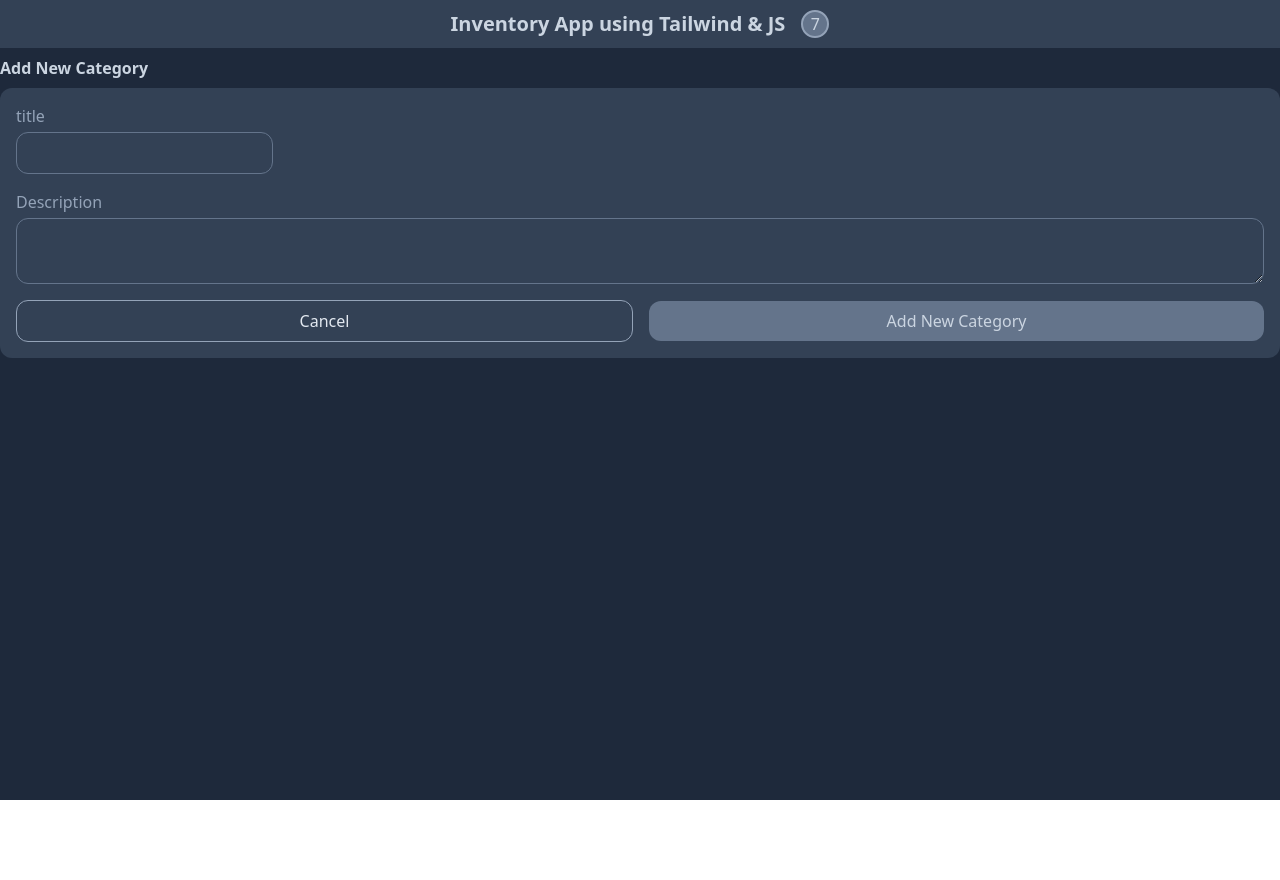
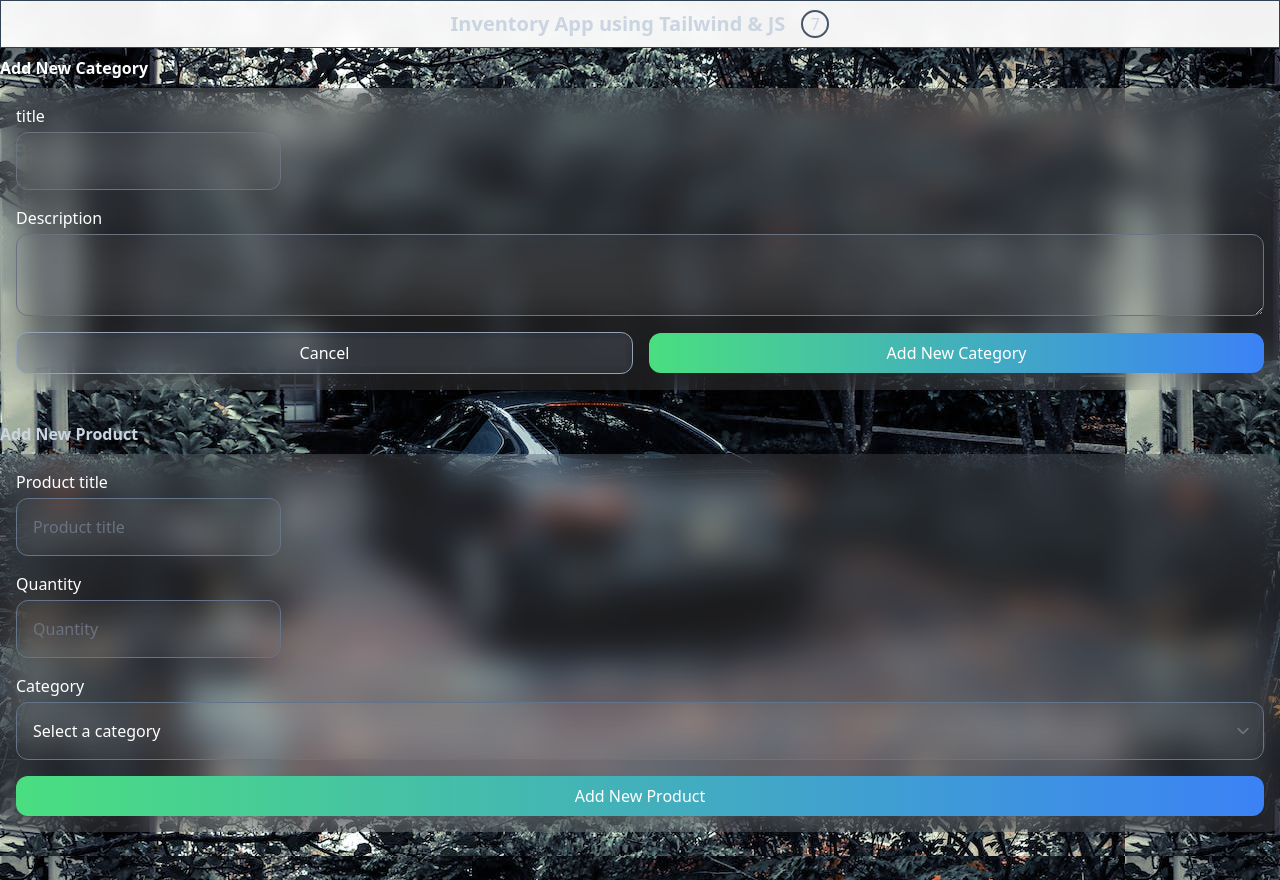
Before and after one commit to Sajadssa/Inventory-JS-Tailwind, a website: page public/index.html in a window 1280 px wide. Before the commit the page ends 800 px from the top, so only its background shows below. Drawn offline with Linux system fonts and the light colour scheme.

Commit message:
changes theme to glassy

```diff
--- a/public/index.html
+++ b/public/index.html
@@ -5,47 +5,148 @@
 <title>Inventory App</title>
 <link rel="stylesheet" href="./build/tailwind.css" />
 </head>
-  <body>
-    <div class="bg-slate-800  h-screen w-screen">
+<body class="bg-[url('/src/assets/pexels-photo-1402787.jpeg')]" >
+<div class= "min-h-screen antialiased text-slate-500 dark:text-slate-400bg-[url('/src/assets/pexels-photo-1402787.jpeg')]">
 <!-- appbar -->
-      <div class="h-12 flex items-center justify-center gap-x-4 bg-slate-700">
-        <h1 class="text-xl font-bold text-slate-300">
+<div class=" sticky top-0 z-40 w-full backdrop-blur flex-none transition-colors duration-500 lg:z-50 lg:border-b lg:border-slate-700 dark:border-slate-50/[0.06] bg-white/95 supports-backdrop-blur:bg-white/60 dark:bg-transparent  h-12 bg-slate-50  flex items-center justify-center gap-x-4  backdrop-filter  bg-opacity-50 border border-slate-50 border-opacity-50 ">
+<h1 class="text-xl font-bold text-slate-300 ">
 Inventory App using Tailwind & JS
 </h1>
 <span
-          class="flex items-center justify-center w-7 h-7 rounded-full bg-slate-500 border-2 text-slate-300 border-slate-400"
+class="flex items-center justify-center w-7 h-7 rounded-full dark:bg-slate-900 border-2 text-slate-300 border-slate-600"
 >7</span
 >
 </div>
 <!--APP CONTENT  -->
-      <div class="container mx-w-screen-sm mx-auto mb-6 ">
+<div class="container mx-w-screen-sm mx-auto mb-6 shadow-lg bg-[url('/src/assets/pexels-photo-1402787.jpeg')] overflow-hidden ">
 <!--category form  -->
+<div class="mb-6"  >
+<h2 class="text-md font-bold text-white pt-2 mb-2 mx-auto">
+  Add New Category
+</h2>
+<form class="bg-white p-4 rounded-xl flex flex-col gap-y-4 backdrop-filter backdrop-blur-lg bg-opacity-10 overflow-hidden">
   <div>
-          <h2 class="text-md font-bold text-slate-300 pt-2 mb-2 mx-auto">Add New Category</h2>
-          <form class="bg-slate-700 p-4 rounded-xl flex flex-col gap-y-4">
-            <div>
-              <label for="category-title" class="block mb-1 text-slate-400">title</label>
-              <input type="text" name="category-title" id="category-title" class="bg-transparent rounded-xl text-slate-400 border-slate-500" />
+    <label for="category-title" class="block mb-1 text-white"
+      >title</label
+    >
+    <input
+      type="text"
+      name="category-title"
+      id="category-title"
+      class="bg-transparent p-4 rounded-xl  gap-y-4 backdrop-filter backdrop-blur-lg bg-opacity-20 overflow-hidden text-white"
+    />
   </div>
   <div>
-              <label for="category-description" class="block mb-1 text-slate-400" >Description</label>
-              <textarea type="text" name="category-description" id="category-description" class="bg-transparent rounded-xl text-slate-400 border-slate-500 w-full" ></textarea>
+    <label
+      for="category-description"
+      class="block mb-1 text-white"
+      >Description</label
+    >
+    <textarea
+      type="text"
+      name="category-description"
+      id="category-description"
+      class=" bg-transparent p-4 rounded-xl  gap-y-4 backdrop-filter backdrop-blur-lg bg-opacity-20 overflow-hidden text-white  w-full"
+    ></textarea>
   </div>
-            <div class="flex items-center justify-between gap-x-4  ">
-              <button class="flex-1  border border-slate-400 text-slate-200 rounded-xl py-2 px-4">Cancel</button>
-              <button class="flex-1 bg-slate-500 text-slate-300 rounded-xl py-2 px-4">Add New Category</button>
+  <div class="flex items-center justify-between gap-x-4">
+    <button
+      class="bg-slate-700 flex-1 border border-slate-400 backdrop-filter backdrop-blur-sm bg-opacity-20 overflow-hidden text-white rounded-xl py-2 px-4"
+    >
+      Cancel
+    </button>
+    <button
+      class="flex-1 text-white rounded-xl py-2 px-4 bg-gradient-to-r from-green-400 to-blue-500 hover:from-pink-500 hover:to-yellow-500 ..."
+    >
+      Add New Category
+    </button>
+  </div>
+</form>
+</div>
+<!--Products   -->
+<div class="mb-6 ">
+<h2 class="text-md font-bold text-slate-300 pt-2 mb-2 mx-auto">
+  Add New Product
+</h2>
+<form class=" p-4 rounded-xl flex flex-col gap-y-4 bg-white p-4 rounded-xl flex flex-col gap-y-4 backdrop-filter backdrop-blur-lg bg-opacity-10 overflow-hidden">
+  <div>
+    <label for="category-title" class="block mb-1 text-white"
+      >Product title</label
+    >
+    <input
+      type="text"
+      name="product-title"
+      id="product-title"
+      class="bg-transparent p-4 rounded-xl  text-white gap-y-4 backdrop-filter backdrop-blur-lg bg-opacity-20 overflow-hidden border-slate-500"
+placeholder="Product title"
+    />
+  </div>
 
+  <div>
+    <label
+      for="category-description"
+      class="block mb-1 text-white"
+      >Quantity</label
+    >
+    <input
+      type="number"
+      name="Quantity"
+      id="Quantity"
+      class="bg-transparent p-4 rounded-xl text-white  gap-y-4 backdrop-filter backdrop-blur-lg bg-opacity-20 overflow-hidden border-slate-500"
+      placeholder="Quantity"
+    />
+  </div>
+
+  <div>
+    <label for="ProductQuntity" class="block mb-1 text-white"
+      >Category</label
+    >
+    <select
+      class="bg-transparent p-4 rounded-xl text-white gap-y-4 backdrop-filter backdrop-blur-lg bg-opacity-20 overflow-hidden border-slate-500 w-full"
+      name="Product-category"
+      id="Product-category"
+    >
+      <option class="bg-transparent text-slate-500" value="select">
+        Select a category
+      </option>
+      <option
+        class="bg-transparent text-slate-500"
+        value="javascript"
+      >
+        javascript
+      </option>
+      <option class="bg-transparent text-slate-500" value="Reactjs">
+        Reactjs
+      </option>
+      <option class="bg-transparent text-slate-500" value="Nodejs">
+        Nodejs
+      </option>
+      <option class="bg-transparent text-slate-500" value="Expressjs">
+        Expressjs
+      </option>
+      <option class="bg-transparent text-slate-500" value="vuejs">
+        vuejs
+      </option>
+    </select>
+  </div>
+
+  <div class="flex items-center justify-between gap-x-4">
+    <button
+      class="bg-gradient-to-r from-green-400 to-blue-500 hover:from-pink-500 hover:to-purple-500 ... p-4 rounded-xl  gap-y-4 backdrop-filter backdrop-blur-lg bg-opacity-20 overflow-hidden  flex-1 text-white py-2 px-4"
+    >
+      Add New Product
+    </button>
+  </div>
+</form>
 </div>
 
 
 
 
-        </form>
+</div>
 
 
 </div>
-      </div>
 
-    </div>
 </body>
 </html>
--- a/tailwind.config.js
+++ b/tailwind.config.js
@@ -2,7 +2,19 @@
 module.exports = {
   content: ["./public/**/*.html"],
   theme: {
-    extend: {},
+
+
+
+    extend: {
+      backgroundImage: {
+        'hero-pattern': "url('/src/assets/pexels-photo-1402787.jpeg')",
+      }
+
+
+    },
+
+
+
   },
   plugins: [
     require('@tailwindcss/forms')],
```
Also changed, not shown: public/build/tailwind.css, src/assets/Ept_Banner_contrast.jpg (added), src/assets/pexels-photo-1402787.jpeg (added), 1 other file. Lines whose indentation alone changed are shown as unchanged.
